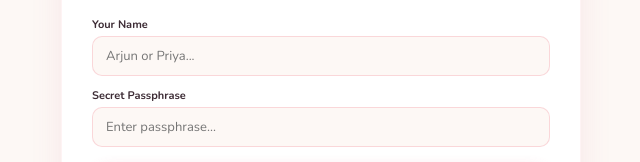
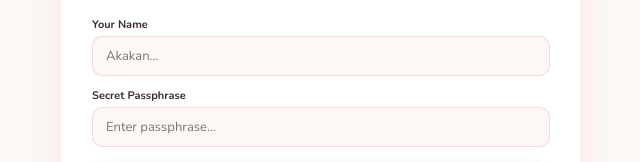
Before and after one commit to LoveleshYadav01/Love, a plain HTML site: page index.html in a window 1280 px wide. Shown: the part 2570-2732 px from the top of the page, 319-959 px from the left. Drawn offline with nearby package versions, Linux system fonts and the light colour scheme; a web font is replaced by a local one.

Commit message:
Update index.html

```diff
--- a/index.html
+++ b/index.html
@@ -388,7 +388,7 @@ input[type=range]::-webkit-slider-thumb{-webkit-appearance:none;width:14px;heigh
         <h3>Enter Our Space</h3>
         <p>This space is only for two people.<br>Enter your secret passphrase.</p>
         <div id="lalert"></div>
-        <div class="ig"><label>Your Name</label><input type="text" class="ii" id="lname" placeholder="Arjun or Priya..."/></div>
+        <div class="ig"><label>Your Name</label><input type="text" class="ii" id="lname" placeholder="Akakan..."/></div>
         <div class="ig"><label>Secret Passphrase</label><input type="password" class="ii" id="lpass" placeholder="Enter passphrase..." onkeypress="if(event.key==='Enter')doLogin()"/></div>
         <button class="btn btnp" style="width:100%;justify-content:center;margin-top:6px" onclick="doLogin()">💕 Enter Our Space</button>
         <p style="font-size:11px;color:var(--mu);margin-top:10px">Hint: passphrase is "loveyou"</p>
```
